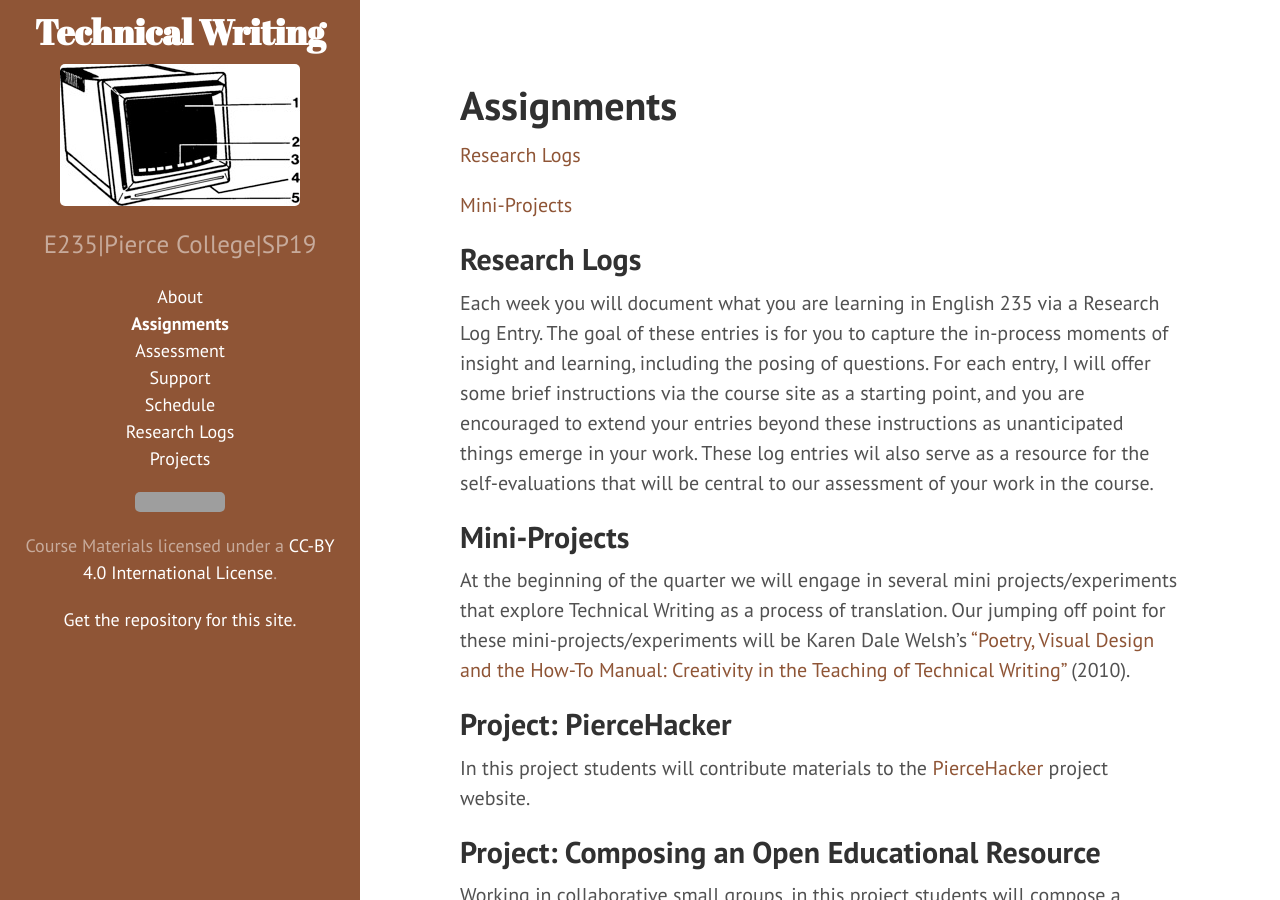
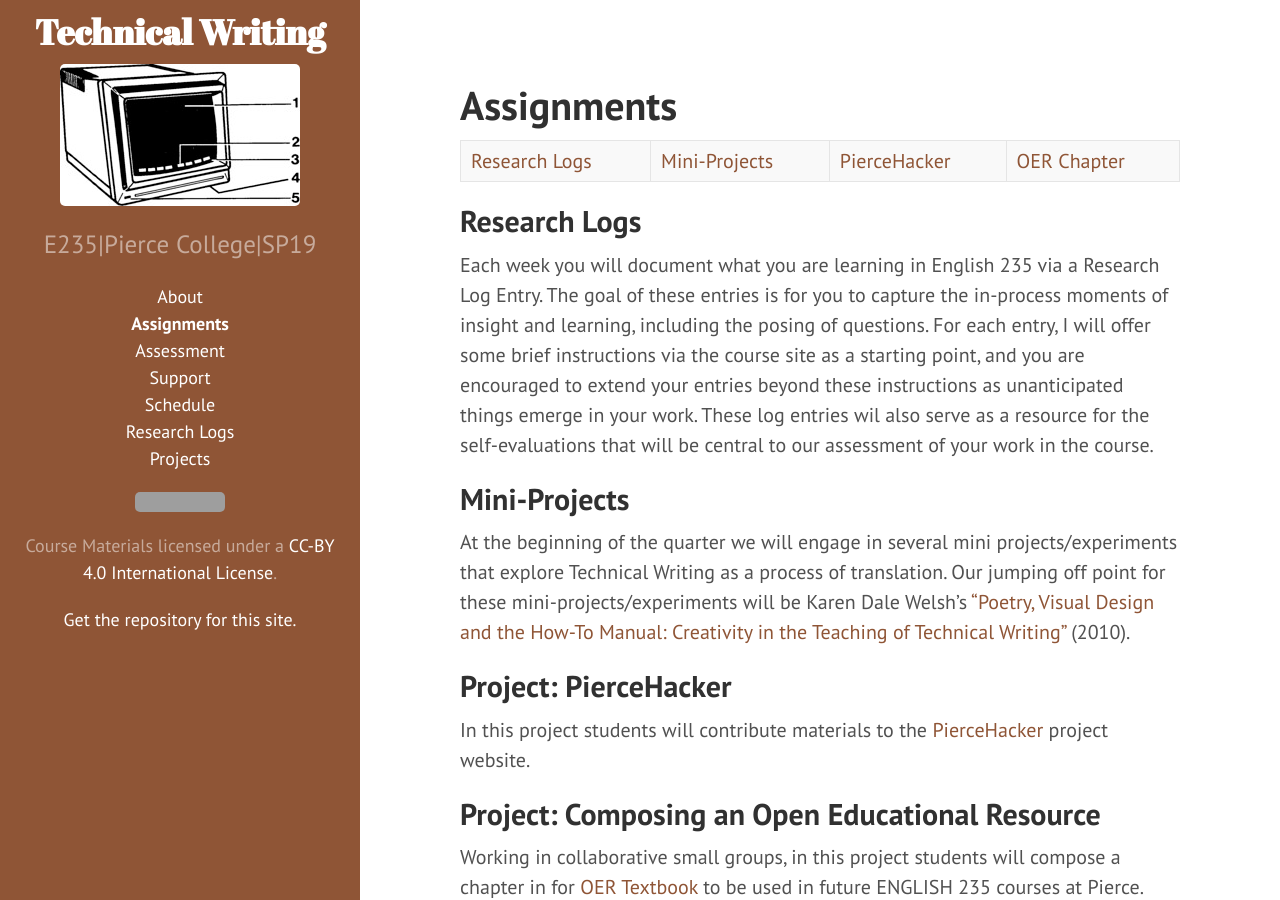
Before and after one commit to jloan/e235, a Jekyll site: the page built from 01assignments.md, in a window 1280 px wide and 900 px high. Built offline with Jekyll 4.4.1, drawn with Linux system fonts in a browser that asks for light colours; grey boxes are pictures that could not be loaded.

Commit message:
Update 01assignments.md

```diff
--- a/01assignments.md
+++ b/01assignments.md
@@ -3,9 +3,7 @@ layout: page
 title: Assignments
 permalink: /assignments/
 ---
-[Research Logs](#Research-Logs)
-
-[Mini-Projects](#Mini-Projects)
+[Research Logs](#Research-Logs) | [Mini-Projects](#Mini-Projects) | [PierceHacker](#Project:-PierceHacker) | [OER Chapter](Project: Composing an Open Educational Resource)
 
 ## Research Logs
 
```
